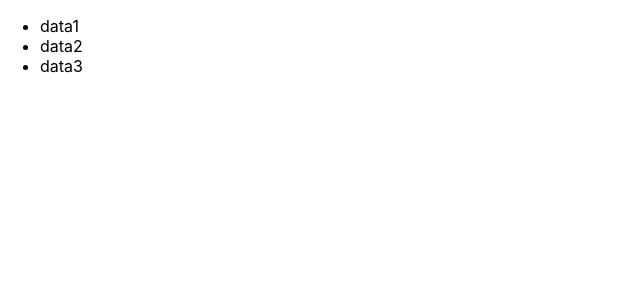
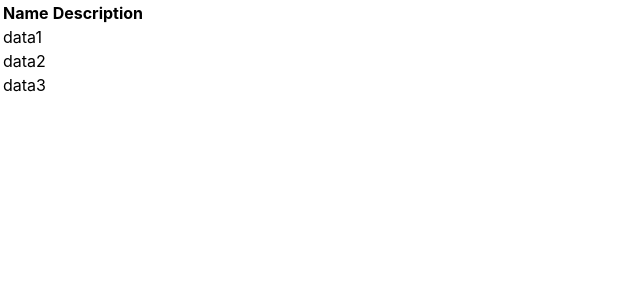
Before and after one commit to paullaster/covid_19_analysis_system, a React (Create React App) app: page / in a window 1280 px wide. Shown: the top 300 px of the page, without its empty margins (0-640 px from the left). Built offline with nearby package versions, Linux system fonts and the light colour scheme.

Commit message:
creating reusable statistic component

```diff
--- a/src/App.js
+++ b/src/App.js
@@ -1,12 +1,15 @@
 import { useEffect, useState } from 'react';
 import './App.css';
 import Statistics from './components/Statistics';
+import Table from './components/Table';
 
 const App = () => {
   const [statistics, setStatistics] = useState(['data1', 'data2', 'data3']);
   return (
     <>
-     <Statistics statistics={statistics}/>
+     <Statistics>
+       <Table statistics={statistics}/>
+     </Statistics>
     </>
   );
 }
--- a/src/components/Statistics.js
+++ b/src/components/Statistics.js
@@ -1,14 +1,8 @@
-const Statistics = ({statistics}) => {
+const Statistics = ({children}) => {
     return (
-        <div>
-            <ul>
-                {
-                    statistics.map ( (stat) => {
-                       return  <li>{stat}</li>
-                    })
-                }
-            </ul>
-        </div>
+        <>
+            {children}
+        </>
     )
 };
 
```
